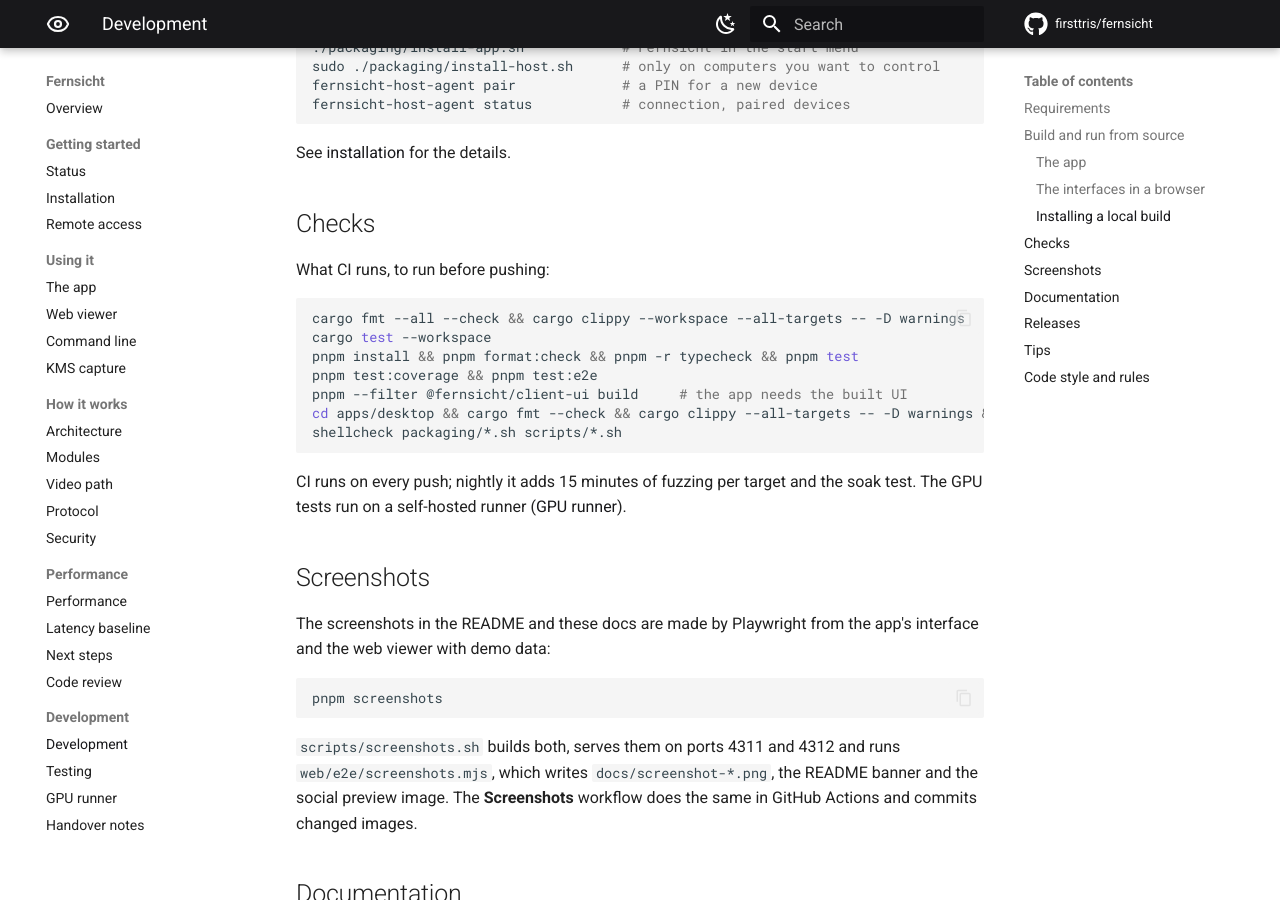
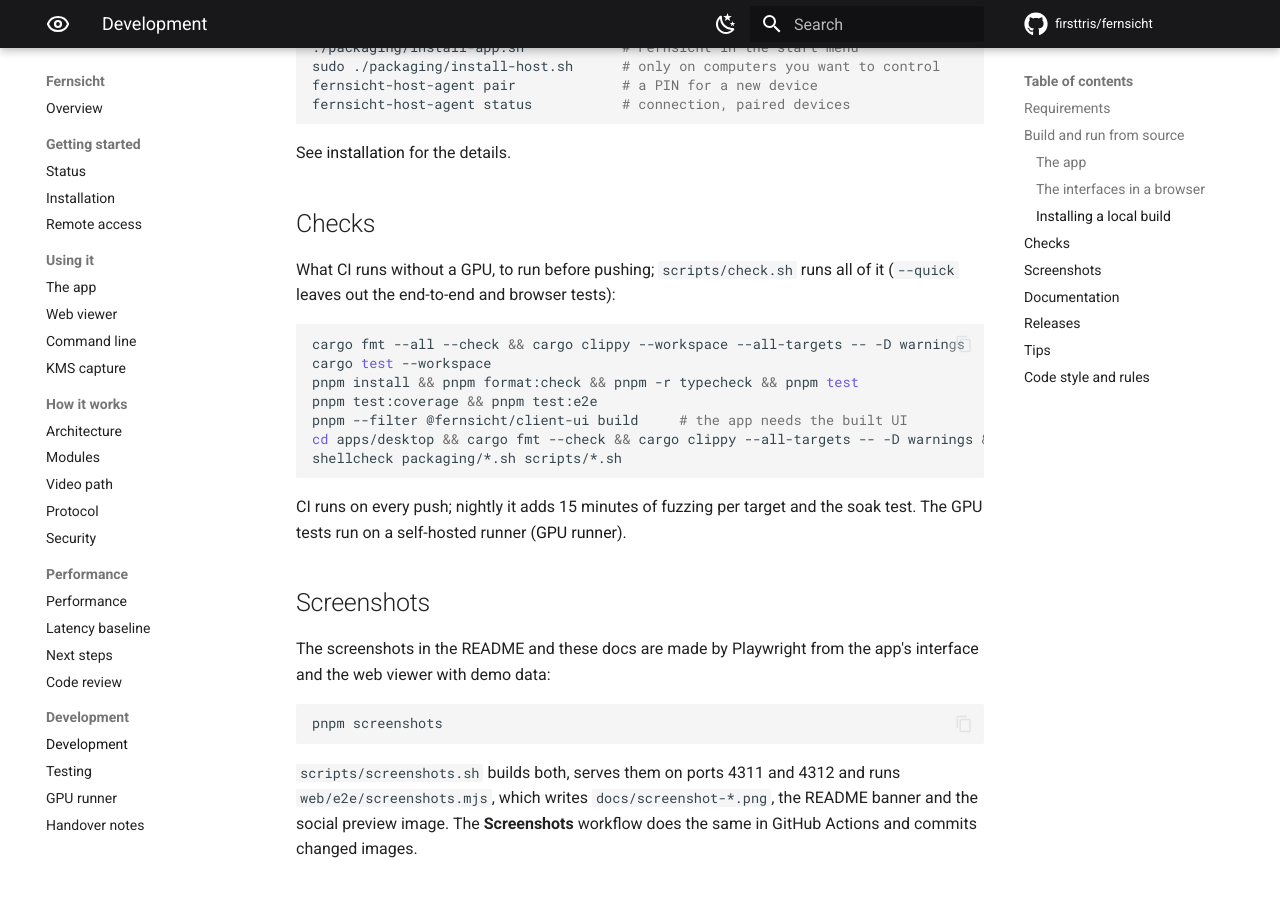
Before and after one commit to firsttris/fernsicht, an MkDocs documentation site: the page built from docs/development.md, in a window 1280 px wide and 900 px high, scrolled down 1802 px. Built offline with MkDocs 1.6.1 and Material for MkDocs 9.7.7, drawn with Linux system fonts in a browser that asks for light colours; comment, search, counter and statistics services are not loaded.

Commit message:
CI: pinned actions, each check once, only what changed
Every third-party action is pinned to the commit of a release at least
two weeks old (checkout, setup-node and upload-artifact on v7, the rest
on their current majors), and ci.yml asks for read access only. The
AppImage is packed with appimagetool 1.9.1, checked against the digest
GitHub publishes, instead of whatever "continuous" holds that day.

Pushes run CI on main and the session branch; other branches run once,
through their pull request. scripts/ci-changes.sh tells Rust from web
changes, and the other part's jobs are skipped. The workspace's tests,
end to end included, run once, measured for coverage (the separate
test and end-to-end runs are gone; what they had beyond it, the
hardware features and the software Vulkan, is its own job). The UIs
are built once and handed to the desktop job and the browser tests,
and Playwright's browser is cached.

scripts/check.sh runs every check that needs no GPU, before a push.

Co-Authored-By: Claude Opus 5.5 <noreply@anthropic.com>

````diff
--- a/docs/development.md
+++ b/docs/development.md
@@ -89,7 +89,8 @@ See [installation](installation.md) for the details.
 
 ## Checks
 
-What CI runs, to run before pushing:
+What CI runs without a GPU, to run before pushing; `scripts/check.sh` runs all of it (`--quick`
+leaves out the end-to-end and browser tests):
 
 ```sh
 cargo fmt --all --check && cargo clippy --workspace --all-targets -- -D warnings
````
Also changed, not shown: CLAUDE.md (+2 -1 lines), docs/code-review.md (+1 -1 lines), docs/testing.md (+1 -1 lines), 10 other files.
